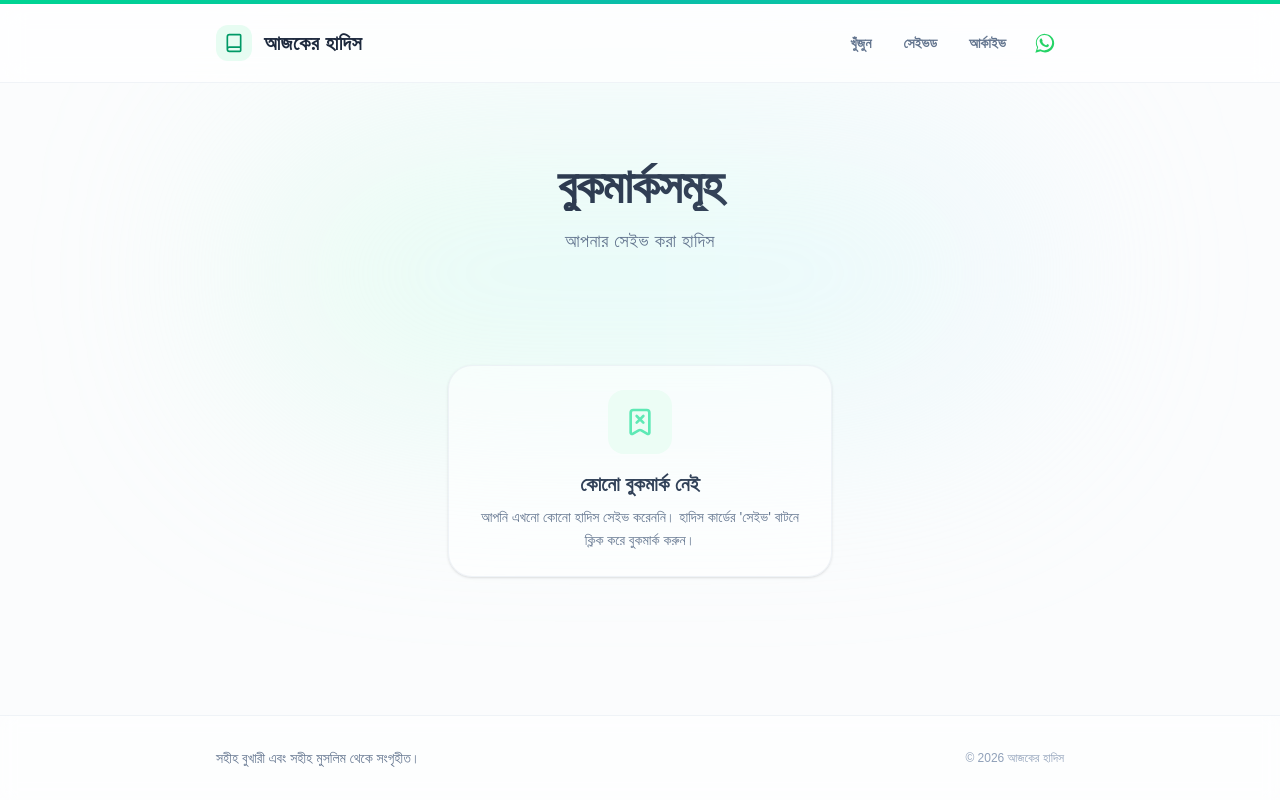
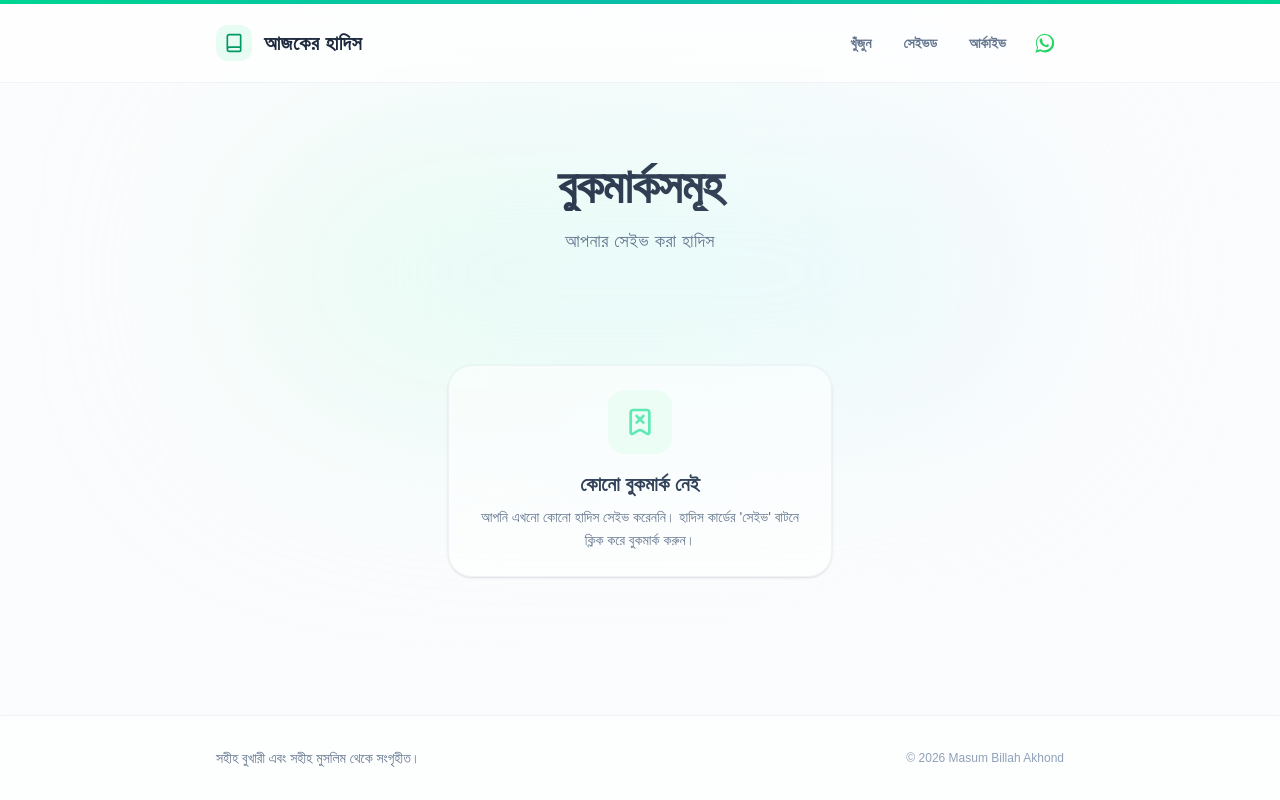
Before and after one commit to masumakhond/daily-hadith, a Next.js app: page /bookmarks in a window 1280 px wide. Built offline with nearby package versions, Linux system fonts and the light colour scheme; a web font is replaced by a local one.

Commit message:
Update footer with personal branding and Facebook link

```diff
--- a/src/app/layout.tsx
+++ b/src/app/layout.tsx
@@ -66,11 +66,19 @@ export default function RootLayout({
 
         <footer className="bg-white/50 backdrop-blur-sm border-t border-slate-200/50 mt-auto relative z-10">
           <div className="max-w-4xl mx-auto px-6 py-8 flex flex-col sm:flex-row items-center justify-between gap-4">
-            <p className="text-sm text-slate-500 font-medium">
+            <p className="text-sm text-slate-500 font-medium text-center sm:text-left">
               সহীহ বুখারী এবং সহীহ মুসলিম থেকে সংগৃহীত।
             </p>
-            <p className="text-xs text-slate-400">
-              © {new Date().getFullYear()} আজকের হাদিস
+            <p className="text-xs text-slate-400 text-center sm:text-right">
+              © {new Date().getFullYear()}{' '}
+              <a
+                href="https://www.facebook.com/masumbillahakhond"
+                target="_blank"
+                rel="noopener noreferrer"
+                className="font-medium hover:text-emerald-600 transition-colors"
+              >
+                Masum Billah Akhond
+              </a>
             </p>
           </div>
         </footer>
```
